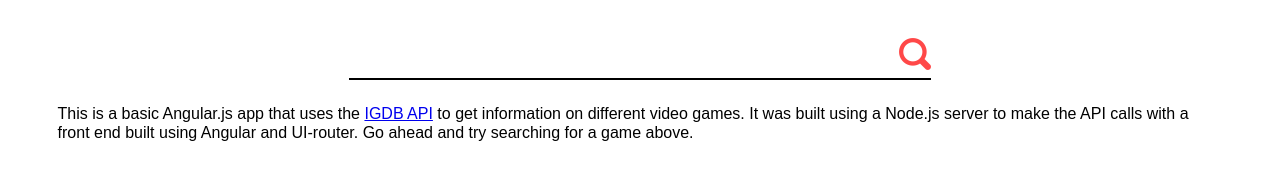
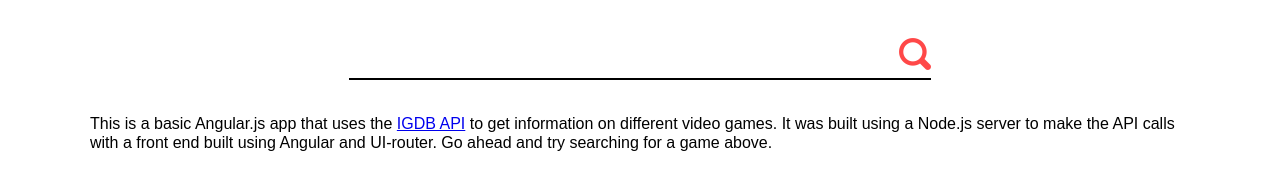
Before and after one commit to 87duran/IGDB-app, a website: page public/index.html in a window 1280 px wide. Drawn offline with nearby package versions, Linux system fonts and the light colour scheme; some packages are replaced by stand-ins of ours; a web font is replaced by a local one.

Commit message:
changed width

```diff
--- a/public/css/styles.css
+++ b/public/css/styles.css
@@ -130,4 +130,8 @@ ul {
     .right_column {
         width: 70%;
     }
+    .description {
+        max-width: 1100px;
+        margin: 3% auto;
+    }
 }
--- a/public/index.html
+++ b/public/index.html
@@ -11,7 +11,7 @@
         <link rel="stylesheet" type="text/css" href="https://cdnjs.cloudflare.com/ajax/libs/animate.css/3.5.2/animate.css">
         <script src="https://ajax.googleapis.com/ajax/libs/angularjs/1.6.3/angular.min.js"></script>
         <script src="https://cdnjs.cloudflare.com/ajax/libs/angular-ui-router/0.4.2/angular-ui-router.min.js"></script>
-        <script src="https://cdnjs.cloudflare.com/ajax/libs/angular.js/1.6.3/angular-animate.min.js"></script
+        <script src="https://cdnjs.cloudflare.com/ajax/libs/angular.js/1.6.3/angular-animate.min.js"></script>
     </head>
     <body ng-cloak ng-app="igdb" ng-controller="mainCtrl">
     <form ng-submit="submitSearch()" class="center form animated fadeIn">
--- a/public/js/singleResultCtrl.js
+++ b/public/js/singleResultCtrl.js
@@ -6,7 +6,7 @@ app.controller('singleResultCtrl', function($scope, mainService, $location, $sta
     var getCompany = function(companyId) {    //function for getting company name of a single game
         mainService.getCompany(companyId)
             .then(function(res){
-                console.log(res)
+                console.log(res);
                 $scope.company = res.data[0].name;
             })
     };
```
